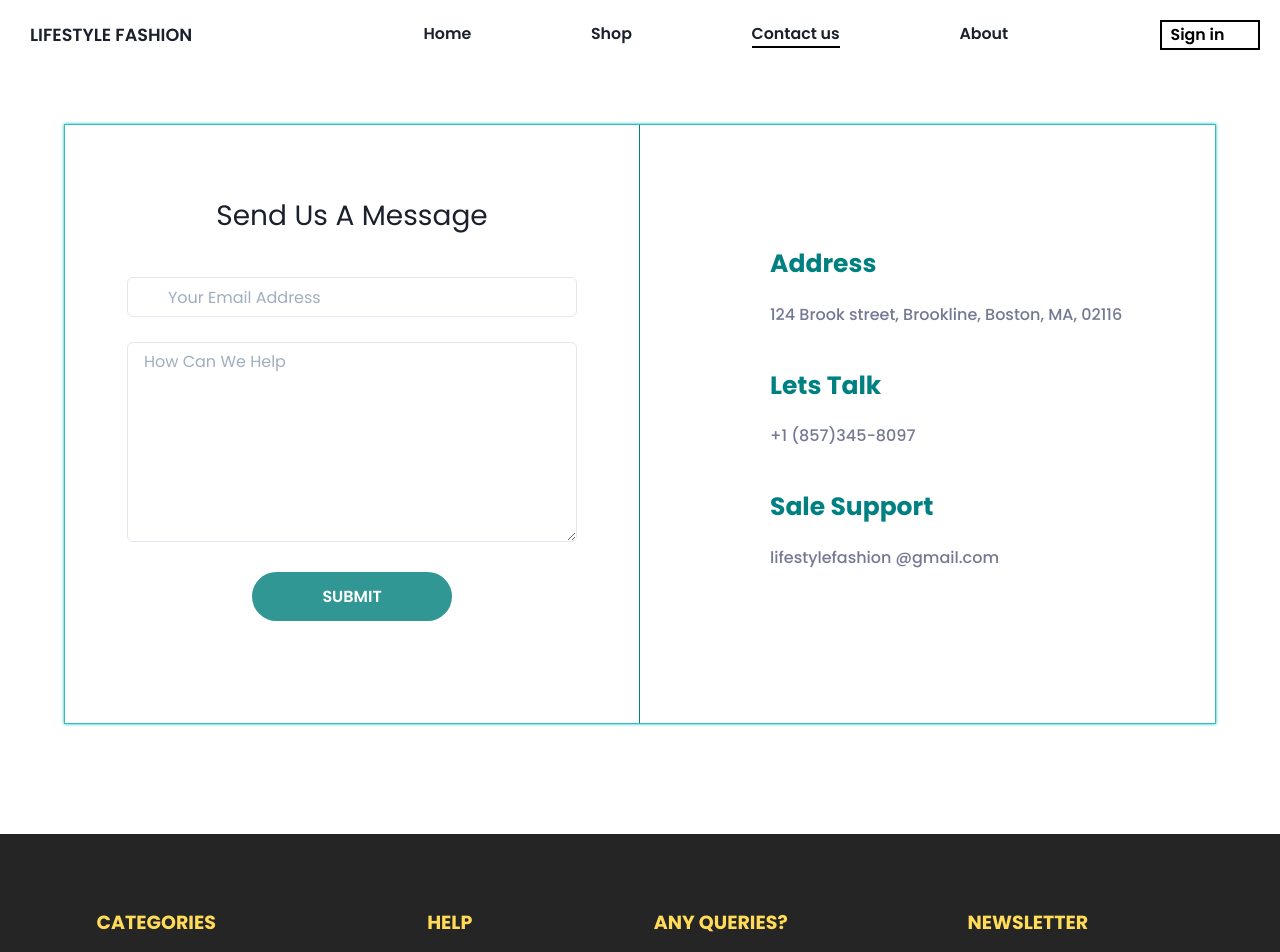
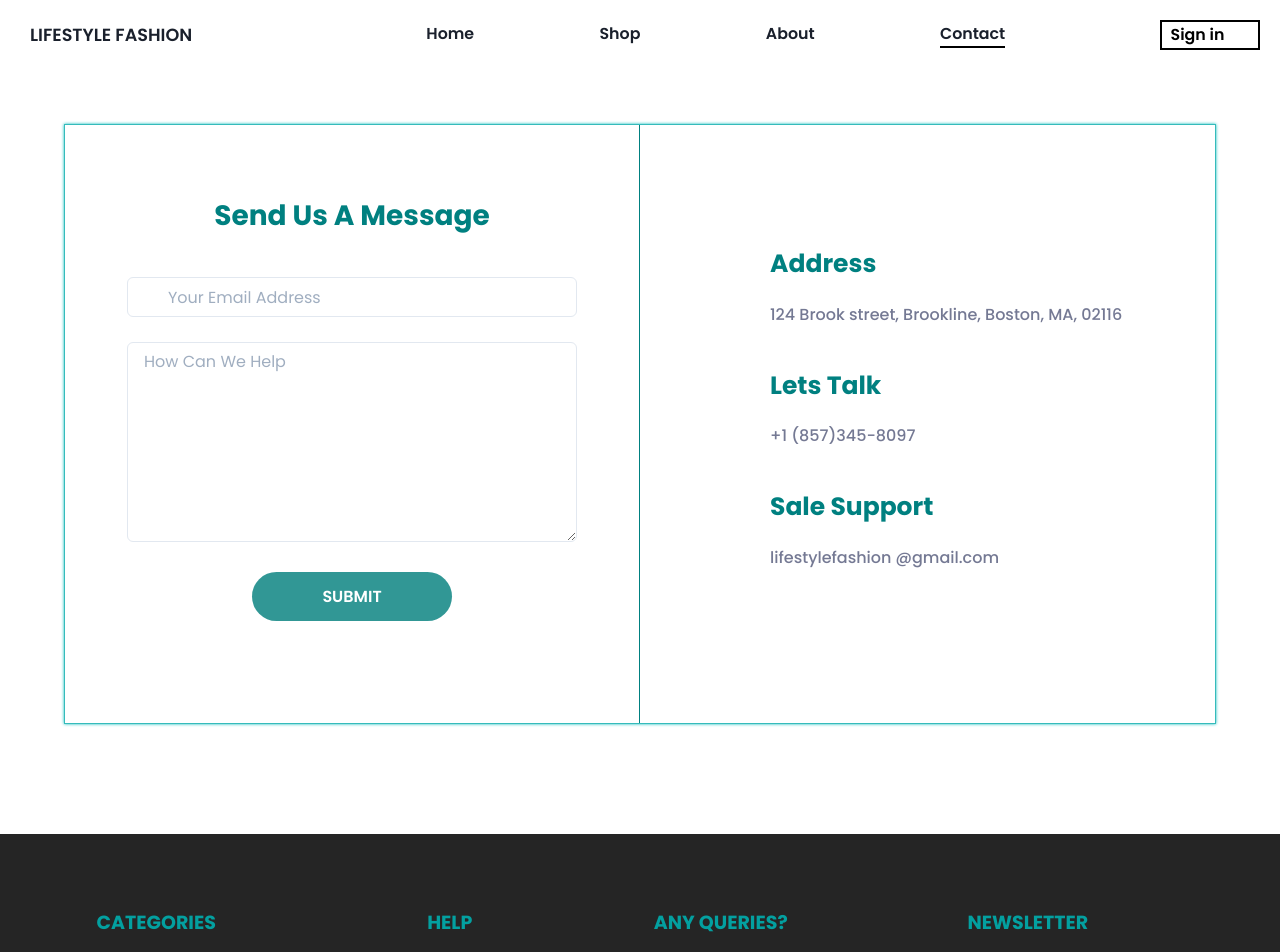
Before and after one commit to jayanth-neu/INFO6150-Final-Project-Ecommerce, a React (Create React App) app in the folder frontend/: page /contactus in a window 1280 px wide. Shown: the top 952 px of the page. Built offline with nearby package versions, Linux system fonts and the light colour scheme; some icons are missing.

Commit message:
font changes

```diff
--- a/frontend/src/components/Nav.js
+++ b/frontend/src/components/Nav.js
@@ -102,8 +102,8 @@ import Searchnav from './Searchnav';
             <ul className="navLinks" ref= {navLinks}>
                 <NavLink to="/" exact  activeClassName='activlink' ><li>Home</li></NavLink>
                 <NavLink to="/shop" activeClassName='activlink' ><li>Shop</li></NavLink>
-                <NavLink to="/contactus"activeClassName='activlink' ><li>Contact us</li></NavLink>
                 <NavLink to="/about" activeClassName='activlink'><li>About</li></NavLink>
+                <NavLink to="/contactus"activeClassName='activlink' ><li>Contact</li></NavLink>
             </ul>
             <div className="burger" ref= {Buric} onClick = {onBurgActive}>
                 <div className='line1'></div>
--- a/frontend/src/pages/Contactus/contactuscss.css
+++ b/frontend/src/pages/Contactus/contactuscss.css
@@ -52,8 +52,9 @@
 .sendMsg h4 {
   display: flex;
   font-size: 28px;
-  font-weight: 400;
+  font-weight: bold;
   justify-content: center;
+  color: teal;
 }
 .sendMsg .inputContact {
   display: flex;
--- a/frontend/src/pages/Footer/footercss.css
+++ b/frontend/src/pages/Footer/footercss.css
@@ -19,7 +19,7 @@ footer h1 {
   margin: 35px 0px;
   font-size: 19px;
   font-weight: 700;
-  color: #FFDB58;
+  color: rgb(3, 160, 160);
 }
 
 footer li {
@@ -122,6 +122,10 @@ footer .paragraphFooter {
     margin: 0 30px;
   }
   footer div {
-    margin: 0 30px;
+    margin: 0 30px 20px 30px;
+  }
+
+  footer .footerGetInTouch {
+    margin: 0 30px 0px 30px;
   }
 }
```
